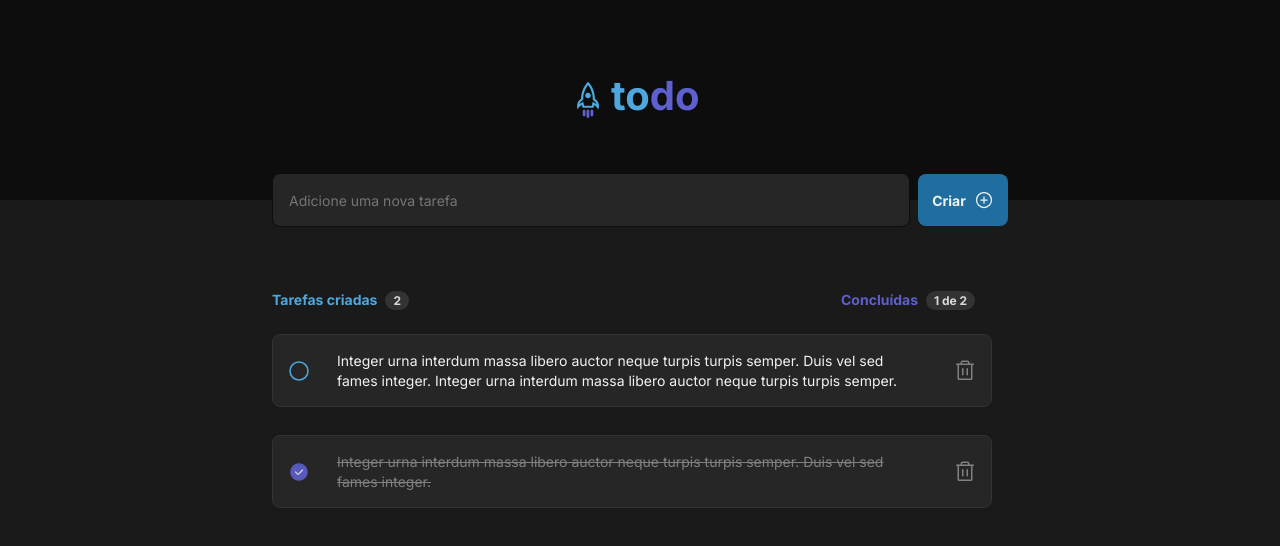
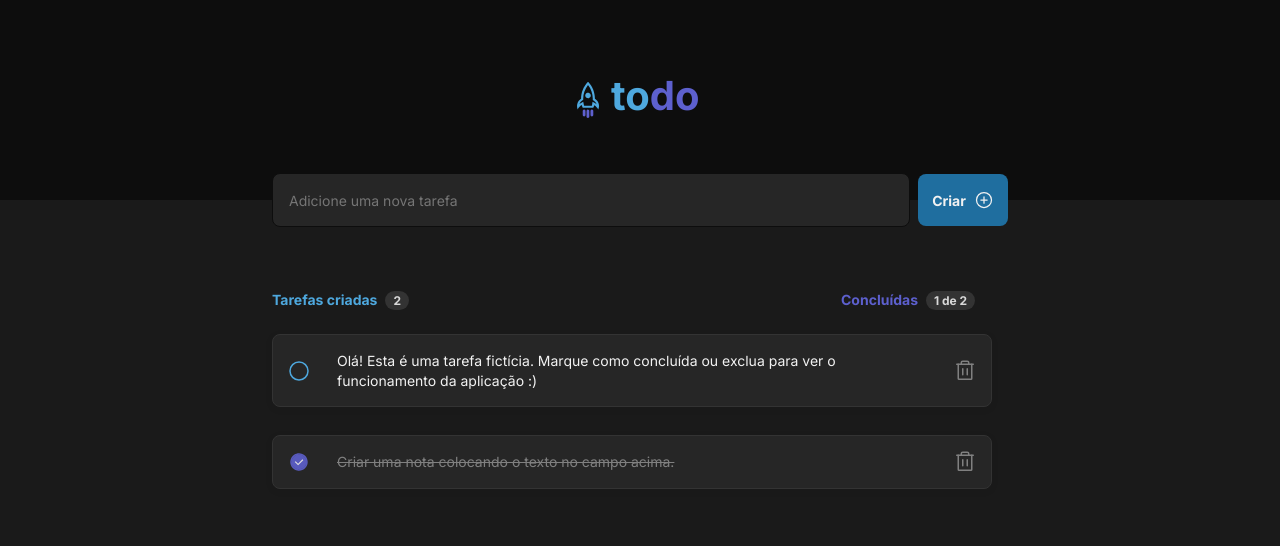
Before and after one commit to lmartinhao/react-todo-list, a React (Vite) app: page / in a window 1280 px wide. Shown: the top 546 px of the page. Built offline with nearby package versions, Linux system fonts and the light colour scheme.

Commit message:
putting the right texts on tasks to exemple

```diff
--- a/src/components/TaskDisplay.tsx
+++ b/src/components/TaskDisplay.tsx
@@ -11,12 +11,12 @@ export function TaskDisplay() {
   const [taskList, setTaskList] = useState([
     {
       id: uuidv4(),
-      content: "Integer urna interdum massa libero auctor neque turpis turpis semper. Duis vel sed fames integer. Integer urna interdum massa libero auctor neque turpis turpis semper.",
+      content: "Olá! Esta é uma tarefa fictícia. Marque como concluída ou exclua para ver o funcionamento da aplicação :)",
       finished: false
     },
     {
       id: uuidv4(),
-      content: "Integer urna interdum massa libero auctor neque turpis turpis semper. Duis vel sed fames integer.",
+      content: "Criar uma nota colocando o texto no campo acima.",
       finished: true
     }
   ])
```
